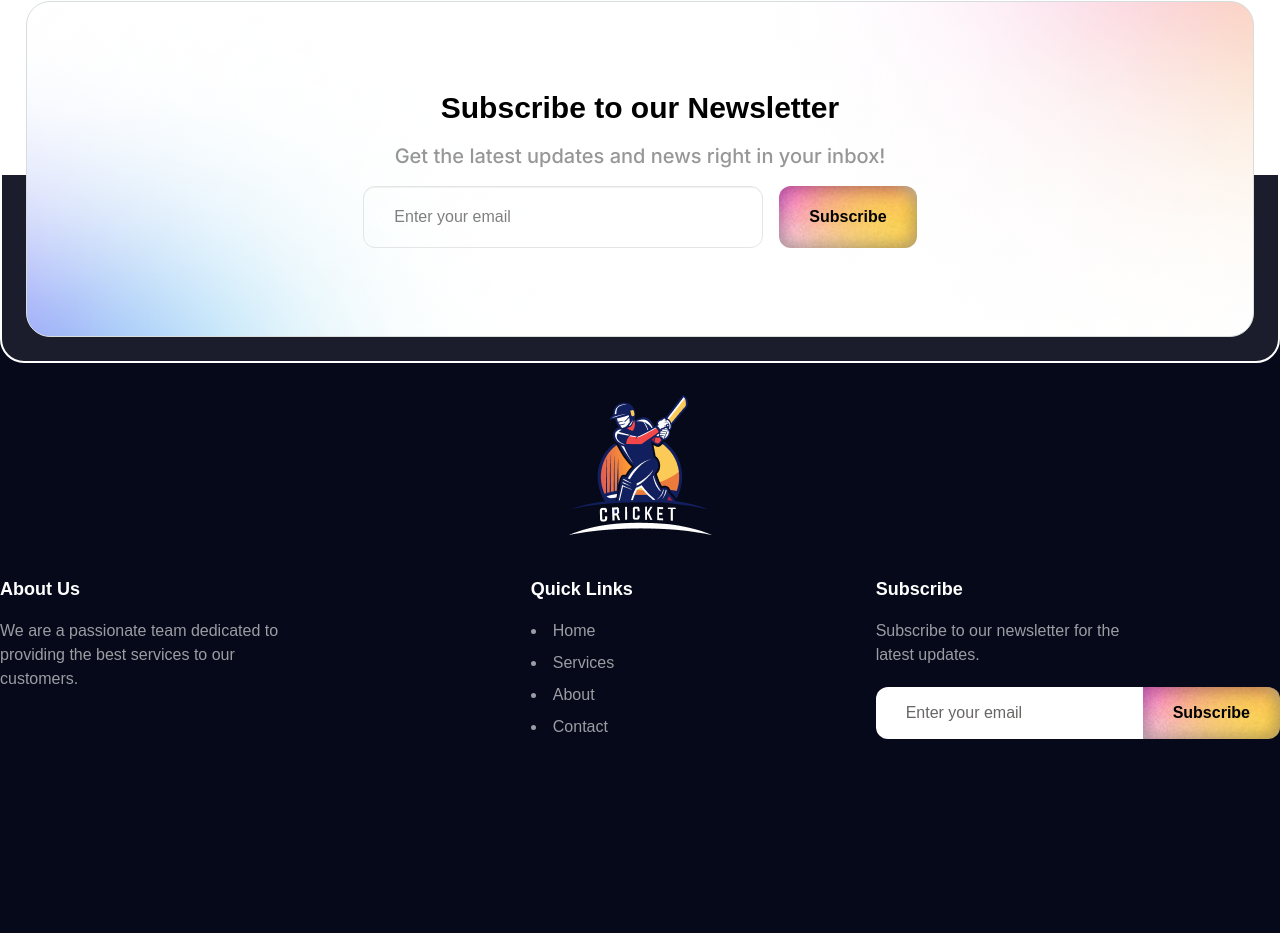
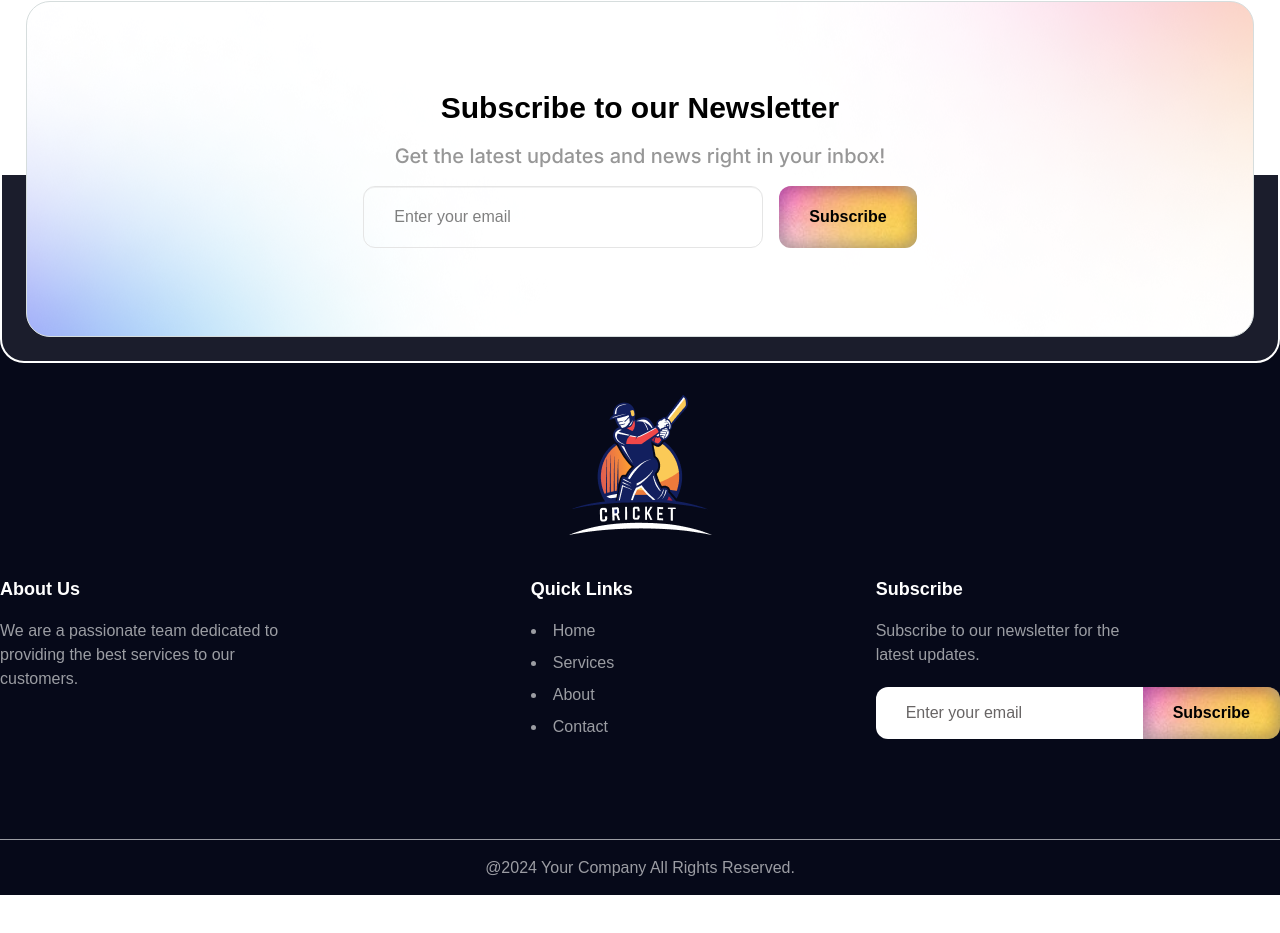
Before and after one commit to AsifUllahSazzad/BPL-Dream-11, a React (Vite) app: page / in a window 1280 px wide. Shown: the part 4342-5275 px from the top of the page. After the commit the page ends 5237 px from the top, so only its background shows below. Built offline with nearby package versions, Linux system fonts and the light colour scheme.

Commit message:
Update Footer component

```diff
--- a/src/components/Footer/Footer.jsx
+++ b/src/components/Footer/Footer.jsx
@@ -14,9 +14,9 @@ const Footer = () => {
             </div>
 
             {/* Footer Content */}
-            <div className="h-195 bg-[#060919] pt-55">
+            <div className="h-180 bg-[#060919] pt-55">
 
-                <div className='max-w-7xl mx-auto text-white space-y-10'>
+                <div className='max-w-7xl mx-auto text-white space-y-10 mb-20'>
                         {/* Image Content */}
                     <div className='size-fit mx-auto'>
                             <img className='size-fit' src={FooterLogo} alt="Footer Logo" />
@@ -57,6 +57,10 @@ const Footer = () => {
 
                 </div>
 
+                {/* Copyright */}
+                <hr className='text-[#ffffff99]'/>
+
+                <p className='text-[#ffffff99] text-center text-base pt-4'>@2024 Your Company All Rights Reserved.</p>
             </div>
 
         </div>
```
